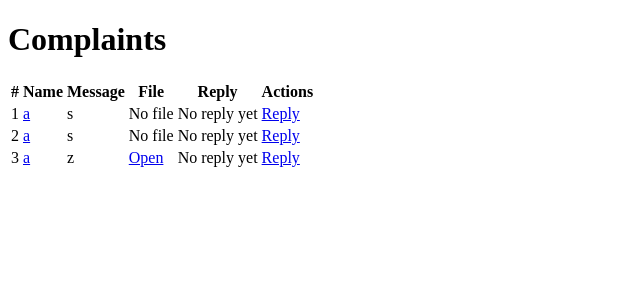
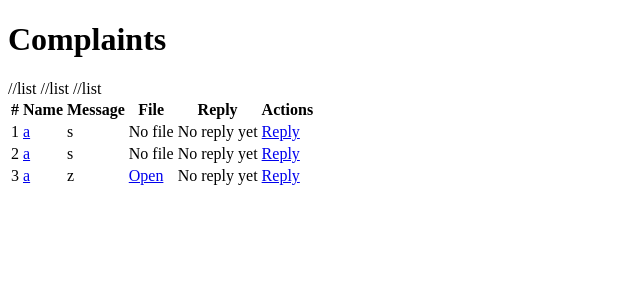
Before and after one commit to Responses4/Complaint-Feedback, a Django app: page /list/ in a window 1280 px wide. Shown: the top 300 px of the page, without its empty margins (0-640 px from the left). Run offline with Django 5.2, Linux system fonts and the light colour scheme; data comes from the database, SQL or seed files in the repository.

Commit message:
Update complaint_list.html

```diff
--- a/complaints/templates/complaints/complaint_list.html
+++ b/complaints/templates/complaints/complaint_list.html
@@ -23,7 +23,7 @@
     </thead>
 
     <tbody>
-    {% for complaint in complaints %}
+    {% for complaint in complaints %} //list
         <tr>
             <td>{{ forloop.counter }}</td>
 
```
